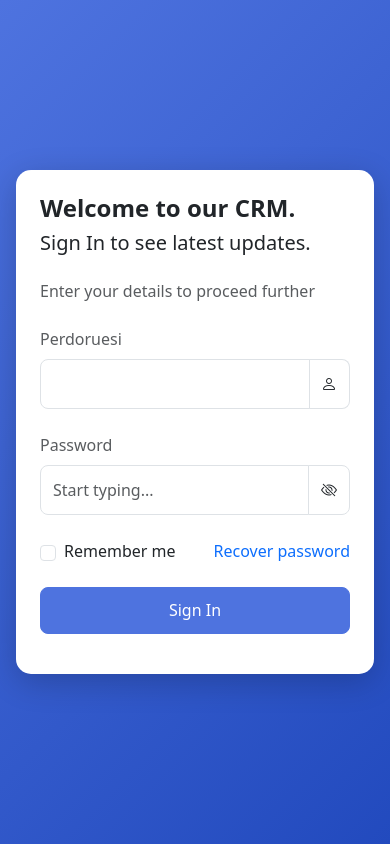
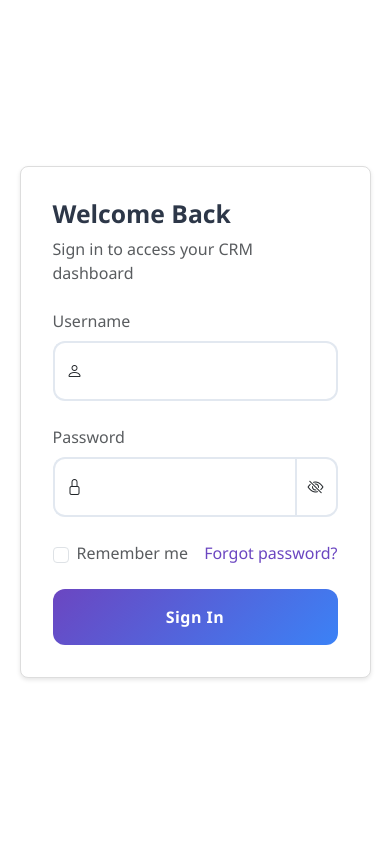
Before and after one commit to enisgjinii/client-baresha-web, a PHP site: page /client-baresha-web/login.php in a window 390 px wide. Run offline with PHP 8.4, Linux system fonts and the light colour scheme.

Commit message:
Revamp login page design with improved styling and layout adjustments

```diff
--- a/login.php
+++ b/login.php
@@ -45,7 +45,6 @@ if (isset($_SESSION['login_time']) && (time() - $_SESSION['login_time'] > 3600))
 ?>
 <!DOCTYPE html>
 <html lang="en">
-
 <head>
     <meta charset="UTF-8">
     <meta name="viewport" content="width=device-width, initial-scale=1.0">
@@ -54,204 +53,188 @@ if (isset($_SESSION['login_time']) && (time() - $_SESSION['login_time'] > 3600))
     <link rel="stylesheet" href="https://cdn.jsdelivr.net/npm/bootstrap-icons@1.8.1/font/bootstrap-icons.css">
     <style>
         body {
-            background: linear-gradient(135deg, #4e73df, #224abe);
+            background: #fff;
             min-height: 100vh;
             display: flex;
             align-items: center;
             justify-content: center;
             overflow-x: hidden;
+            font-family: 'Segoe UI', system-ui, -apple-system, sans-serif;
         }
 
         .login-container {
-            background-color: white;
-            border-radius: 15px;
-            box-shadow: 0 8px 32px rgba(0, 0, 0, 0.2);
-            overflow: hidden;
-            max-width: 900px;
-            width: 100%;
-            animation: fadeIn 0.8s ease-in-out;
+            background-color: #fff;
+            border-radius: 8px;
+            border: 1px solid #ddd;
+            box-shadow: 0 2px 4px rgba(0, 0, 0, 0.1);
+            max-width: 1000px;
+            width: 95%;
         }
 
         .login-form {
-            padding: 2rem;
+            padding: 3rem;
         }
 
         .login-image {
-            background: linear-gradient(45deg, #4e73df, #6a89cc);
-            display: flex;
-            align-items: center;
-            justify-content: center;
-            padding: 2rem;
+            background: #f8f9fa;
+            border-radius: 0 8px 8px 0;
+            border-left: 1px solid #ddd;
+            position: relative;
+            overflow: hidden;
         }
 
         .form-control {
-            padding: 0.75rem;
-            border-radius: 8px;
+            padding: 1rem;
+            border-radius: 12px;
+            border: 2px solid #E2E8F0;
+            font-size: 1rem;
+            background: rgba(255, 255, 255, 0.9);
             transition: all 0.3s ease;
         }
 
         .form-control:focus {
-            box-shadow: 0 0 10px rgba(78, 115, 223, 0.5);
-            border-color: #4e73df;
+            box-shadow: 0 0 0 3px rgba(107, 70, 193, 0.2);
+            border-color: #6B46C1;
         }
 
         .btn-primary {
-            background-color: #4e73df;
-            border-color: #4e73df;
-            padding: 0.75rem;
-            border-radius: 8px;
-            transition: transform 0.2s ease, background-color 0.3s ease;
+            background: linear-gradient(135deg, #6B46C1, #3B82F6);
+            border: none;
+            padding: 1rem;
+            border-radius: 12px;
+            font-weight: 600;
+            letter-spacing: 0.5px;
+            transition: all 0.3s ease;
         }
 
         .btn-primary:hover {
-            transform: scale(1.05);
-            background-color: #4263cc;
-        }
-
-        .remember-me {
-            display: flex;
-            align-items: center;
-        }
-
-        .remember-me input {
-            margin-right: 0.5rem;
-        }
-
-        .alert {
-            padding: 0.75rem;
-            border-radius: 8px;
-            margin-bottom: 1.5rem;
-            animation: slideIn 0.5s ease-out;
+            transform: translateY(-2px);
+            box-shadow: 0 8px 20px rgba(107, 70, 193, 0.3);
         }
 
         .input-group-text {
-            cursor: pointer;
-            background-color: transparent;
-            border-radius: 8px;
-            transition: color 0.3s ease;
+            border-radius: 12px;
+            border: 2px solid #E2E8F0;
+            background: white;
         }
 
-        .input-group-text:hover {
-            color: #4e73df;
+        .floating-shapes {
+            position: absolute;
+            width: 100%;
+            height: 100%;
+            overflow: hidden;
+            z-index: 0;
         }
 
-        @keyframes fadeIn {
+        .shape {
+            position: absolute;
+            background: rgba(255, 255, 255, 0.1);
+            animation: floatingShapes 20s linear infinite;
+        }
+
+        @keyframes containerFadeIn {
             from {
                 opacity: 0;
-                transform: translateY(20px);
+                transform: translateY(30px);
             }
-
             to {
                 opacity: 1;
                 transform: translateY(0);
             }
         }
 
-        @keyframes slideIn {
-            from {
-                opacity: 0;
-                transform: translateX(-20px);
-            }
+        @keyframes floatingShapes {
+            0% { transform: translateY(0) rotate(0deg); }
+            100% { transform: translateY(-100vh) rotate(360deg); }
+        }
 
-            to {
-                opacity: 1;
-                transform: translateX(0);
-            }
+        .remember-me {
+            gap: 0.5rem;
+        }
+
+        .form-check-input:checked {
+            background-color: #6B46C1;
+            border-color: #6B46C1;
+        }
+
+        .alert {
+            border: none;
+            border-radius: 12px;
+            padding: 1rem;
+            background: rgba(254, 226, 226, 0.5);
+            backdrop-filter: blur(4px);
         }
 
         @media (max-width: 768px) {
             .login-container {
+                width: 90%;
                 margin: 1rem;
             }
-
             .login-form {
-                padding: 1.5rem;
-            }
-
-            .login-image {
-                display: none;
-            }
-        }
-
-        @media (max-width: 576px) {
-            h2 {
-                font-size: 1.5rem;
-            }
-
-            h4 {
-                font-size: 1.25rem;
-            }
-
-            .btn-primary {
-                padding: 0.65rem;
+                padding: 2rem;
             }
         }
     </style>
 </head>
-
 <body>
     <div class="login-container">
         <div class="row g-0">
-            <div class="col-md-6 login-form">
-                <h2 class="fw-bold mb-2">Welcome to our CRM.</h2>
-                <h4 class="text-dark mb-4">Sign In to see latest updates.</h4>
-                <p class="text-muted mb-4">Enter your details to proceed further</p>
+            <div class="col-lg-6 login-form">
+                <div class="mb-4">
+                    <h2 class="fw-bold" style="color: #2D3748;">Welcome Back</h2>
+                    <p class="text-muted">Sign in to access your CRM dashboard</p>
+                </div>
                 <?php if (!empty($error_message)): ?>
-                    <div class="alert alert-danger" role="alert">
+                    <div class="alert alert-danger d-flex align-items-center" role="alert">
+                        <i class="bi bi-exclamation-circle me-2"></i>
                         <?php echo $error_message; ?>
                     </div>
                 <?php endif; ?>
                 <form method="POST" action="<?php echo htmlspecialchars($_SERVER["PHP_SELF"]); ?>">
                     <div class="mb-4">
-                        <label for="perdoruesi" class="form-label text-muted">Perdoruesi</label>
+                        <label for="perdoruesi" class="form-label text-muted mb-2">Username</label>
                         <div class="input-group">
-                            <input type="text" class="form-control" id="perdoruesi" name="perdoruesi" value="<?php echo isset($_POST['perdoruesi']) ? htmlspecialchars($_POST['perdoruesi']) : ''; ?>" required>
-                            <span class="input-group-text bg-transparent border-start-0">
+                            <span class="input-group-text border-end-0">
                                 <i class="bi bi-person"></i>
                             </span>
+                            <input type="text" class="form-control border-start-0" id="perdoruesi" name="perdoruesi"
+                                value="<?php echo isset($_POST['perdoruesi']) ? htmlspecialchars($_POST['perdoruesi']) : ''; ?>" required>
                         </div>
                     </div>
                     <div class="mb-4">
-                        <label for="password" class="form-label text-muted">Password</label>
+                        <label for="password" class="form-label text-muted mb-2">Password</label>
                         <div class="input-group">
-                            <input type="password" class="form-control" id="password" name="password" placeholder="Start typing..." required>
-                            <span class="input-group-text" id="togglePassword">
+                            <span class="input-group-text border-end-0">
+                                <i class="bi bi-lock"></i>
+                            </span>
+                            <input type="password" class="form-control border-start-0" id="password" name="password" required>
+                            <span class="input-group-text border-start-0" id="togglePassword">
                                 <i class="bi bi-eye-slash"></i>
                             </span>
                         </div>
                     </div>
-                    <div class="mb-4 d-flex justify-content-between flex-wrap">
-                        <div class="remember-me">
+                    <div class="mb-4 d-flex justify-content-between align-items-center">
+                        <div class="remember-me d-flex align-items-center">
                             <input type="checkbox" id="remember" name="remember" class="form-check-input">
-                            <label for="remember" class="form-check-label">Remember me</label>
+                            <label for="remember" class="form-check-label text-muted">Remember me</label>
                         </div>
-                        <a href="recover_password.php" class="text-decoration-none text-primary">Recover password</a>
+                        <a href="recover_password.php" class="text-decoration-none" style="color: #6B46C1;">Forgot password?</a>
                     </div>
-                    <div class="d-grid gap-2 mb-3">
+                    <div class="d-grid gap-2">
                         <button type="submit" class="btn btn-primary">Sign In</button>
                     </div>
                 </form>
             </div>
-            <div class="col-md-6 login-image d-none d-md-flex">
-                <img src="https://cdnjs.cloudflare.com/ajax/libs/bootstrap-icons/1.8.1/svgfile.svg" alt="CRM Illustration" class="img-fluid" style="max-width: 80%; animation: float 3s ease-in-out infinite;">
+            <div class="col-lg-6 login-image d-none d-lg-block">
+                <div class="floating-shapes">
+                    <div class="shape"></div>
+                </div>
+                <div class="h-100 d-flex align-items-center justify-content-center">
+                    <img src="assets/login-illustration.svg" alt="CRM Illustration" class="img-fluid p-5" style="max-width: 100%; z-index: 1;">
+                </div>
             </div>
         </div>
     </div>
-    <style>
-        @keyframes float {
-            0% {
-                transform: translateY(0);
-            }
-
-            50% {
-                transform: translateY(-15px);
-            }
-
-            100% {
-                transform: translateY(0);
-            }
-        }
-    </style>
     <script src="https://cdn.jsdelivr.net/npm/bootstrap@5.3.0-alpha1/dist/js/bootstrap.bundle.min.js"></script>
     <script>
         document.getElementById('togglePassword').addEventListener('click', function() {
@@ -269,5 +252,4 @@ if (isset($_SESSION['login_time']) && (time() - $_SESSION['login_time'] > 3600))
         });
     </script>
 </body>
-
 </html>
```
